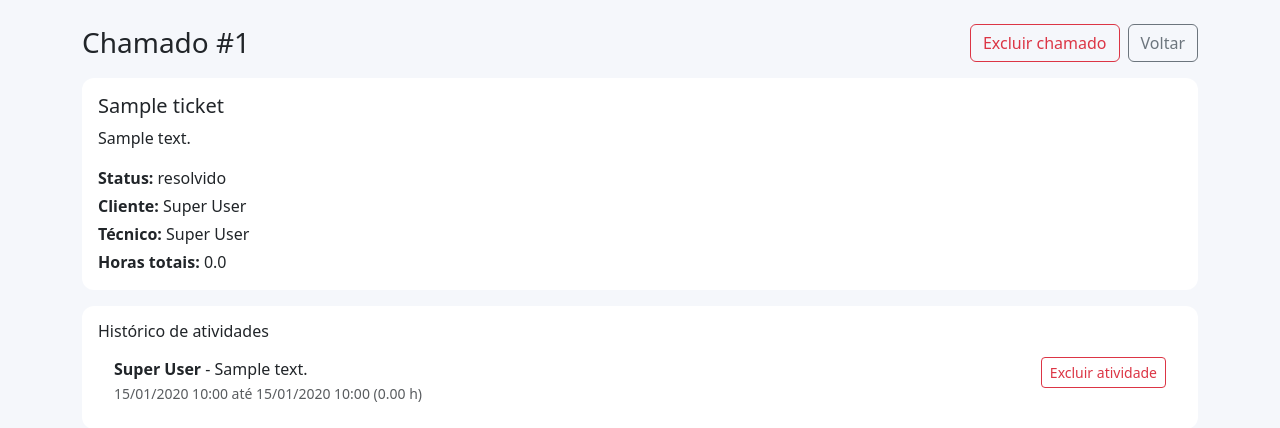
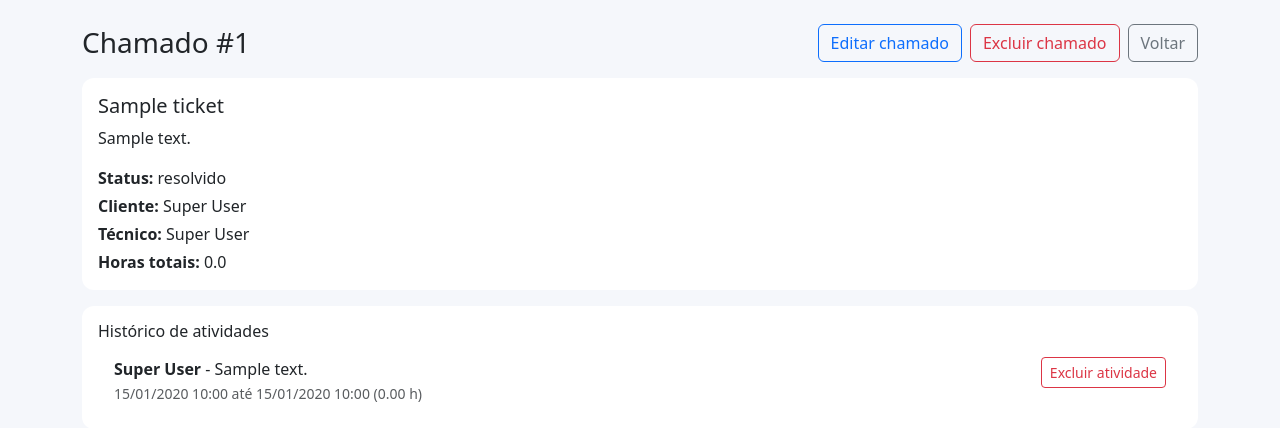
Before and after one commit to asanchezz01/hope_desk, a Flask app: page /tickets/1 in a window 1280 px wide. Shown: the part 56-484 px from the top of the page. Run offline with Flask 3, Linux system fonts and the light colour scheme; the visitor is signed in with stand-in values (Sample User, id 1); tables that the repository leaves empty hold one stand-in row (values such as "Sample post"); some libraries are stand-ins or nearby versions.

Commit message:
Update ticket_detail.html

```diff
--- a/templates/ticket_detail.html
+++ b/templates/ticket_detail.html
@@ -4,6 +4,7 @@
   <h1 class="h3 mb-0">Chamado #{{ ticket.id }}</h1>
   <div class="d-flex gap-2">
     {% if role == 'technician' or session.get('is_superuser') %}
+    <a href="{{ url_for('edit_ticket', ticket_id=ticket.id) }}" class="btn btn-outline-primary">Editar chamado</a>
     <form method="post" action="{{ url_for('delete_ticket', ticket_id=ticket.id) }}" onsubmit="return confirm('Deseja realmente excluir este chamado?');">
       <button type="submit" class="btn btn-outline-danger">Excluir chamado</button>
     </form>
```
